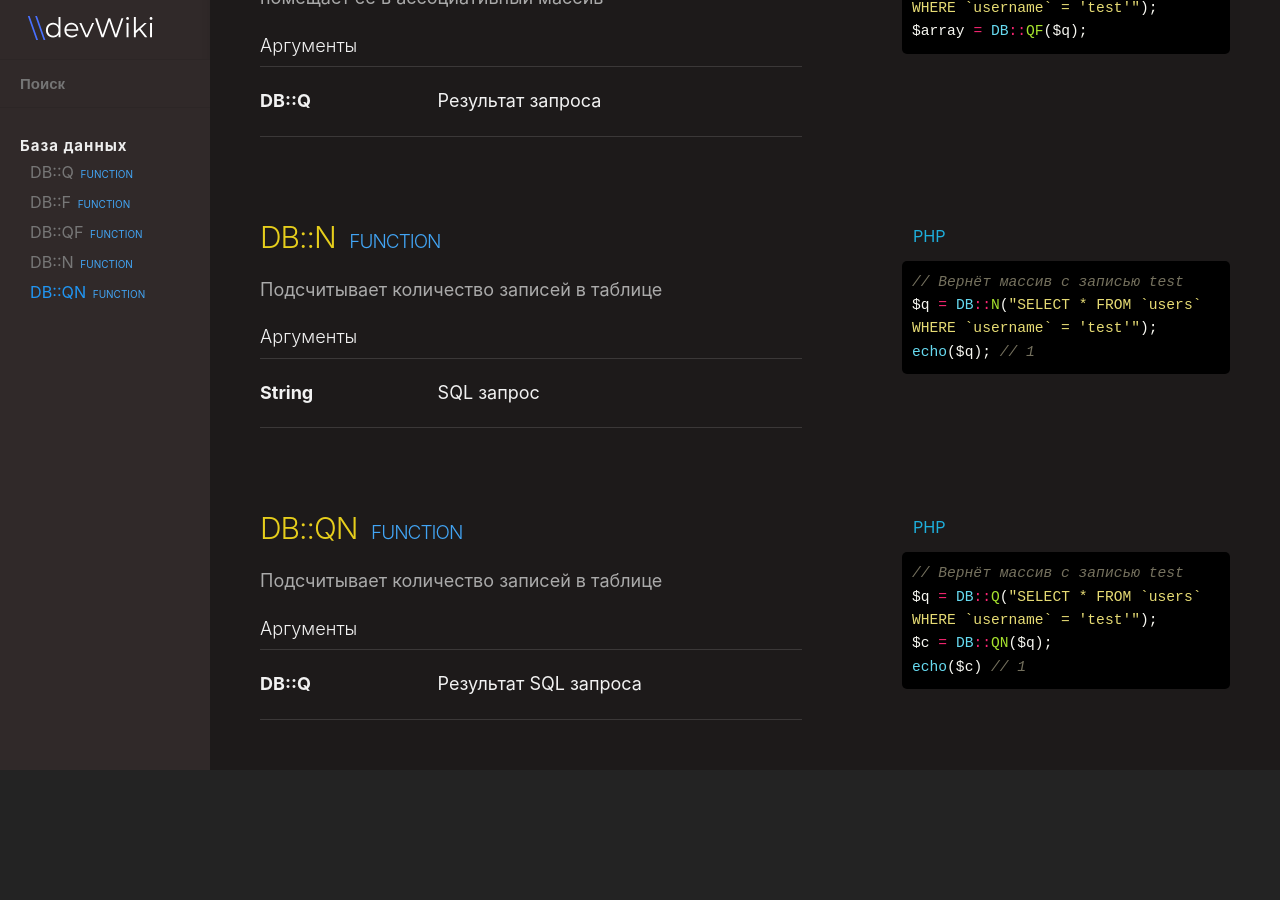
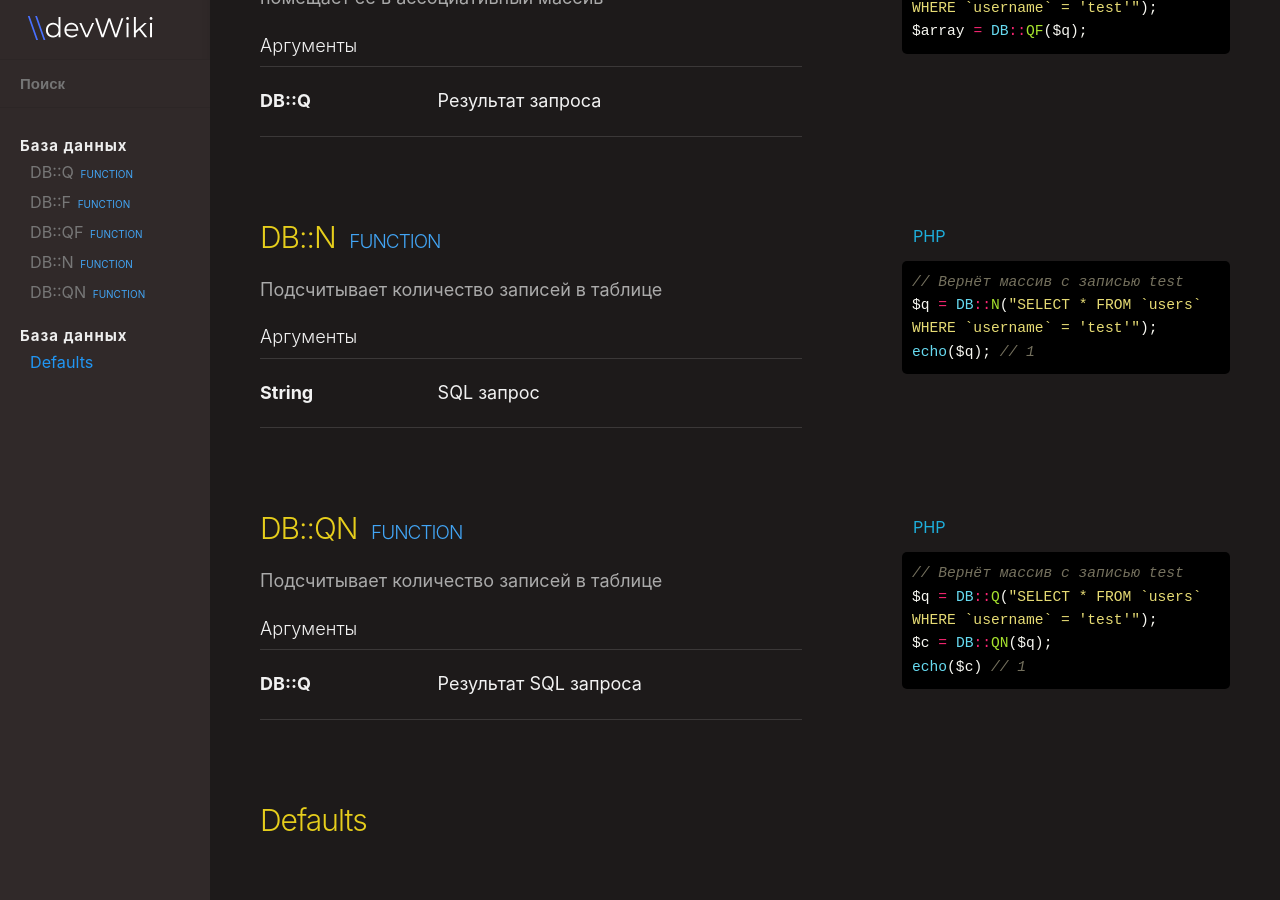
Before and after one commit to luckycod3r/academy_wiki, a Jekyll site: the page built from index.html, in a window 1280 px wide and 900 px high, scrolled down 745 px. Built offline with Jekyll 4.4.1, drawn with Linux system fonts in a browser that asks for light colours; nearby versions of some CDN libraries; before the commit the page ends 1515 px from its top, so only the background shows below that.

Commit message:
Update _config.yml

```diff
--- a/_config.yml
+++ b/_config.yml
@@ -17,6 +17,9 @@ collections:
   api:
     title: База данных
     position_number: 1
+  admin:
+    title: База данных
+    position_number: 2
 plugins:
   - jekyll-sitemap
   - jekyll-seo-tag
@@ -35,6 +38,11 @@ defaults:
   -
     scope:
       type: "api"
+    values:
+      _hide_content: true
+  -
+    scope:
+      type: "admin"
     values:
       _hide_content: true
 
```
